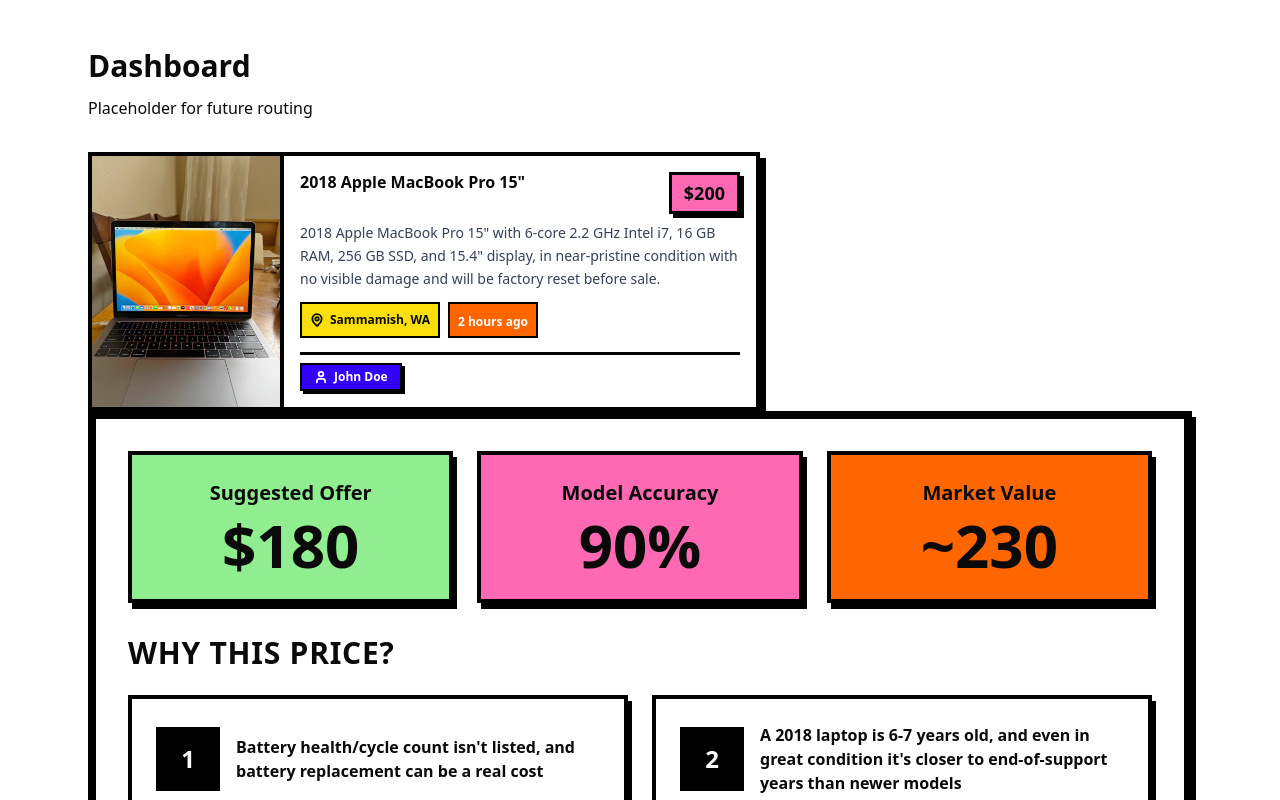
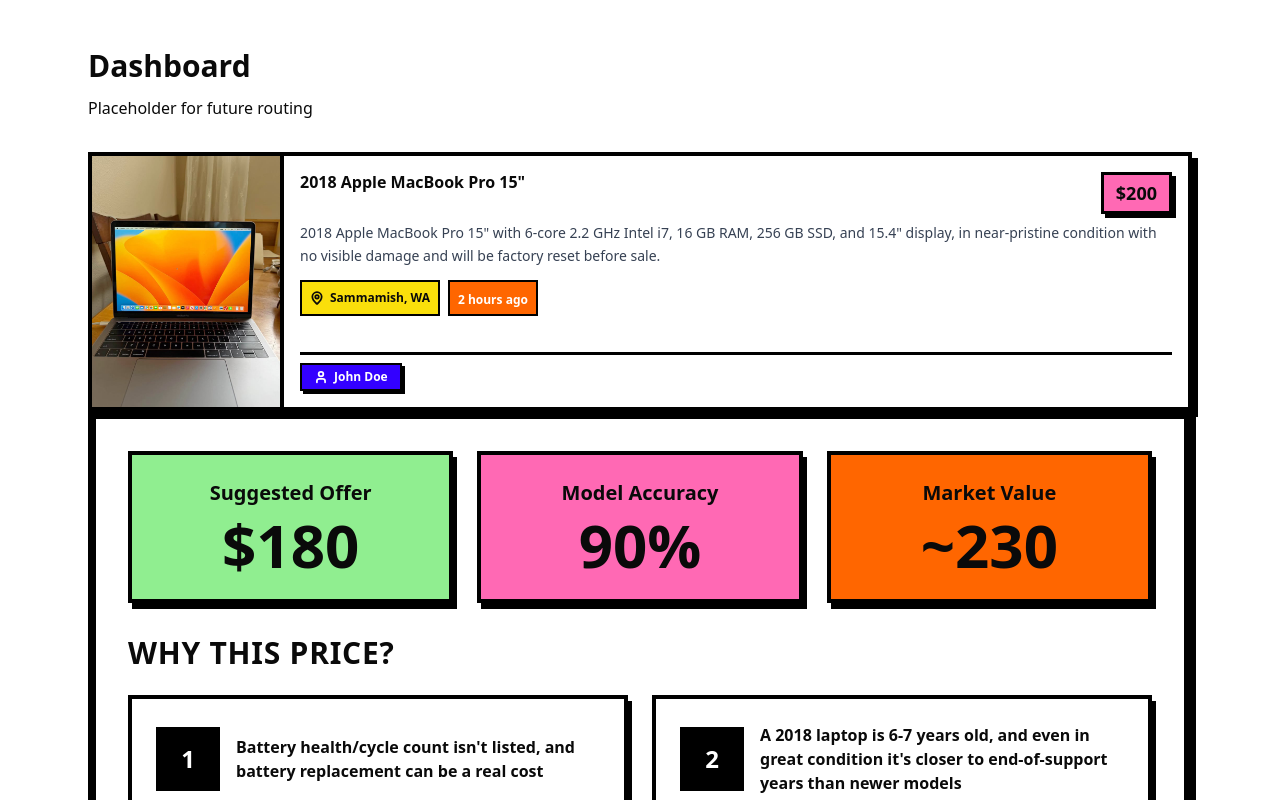
Before and after one commit to tanner-pham/Baller, a Next.js app: page /dashboard in a window 1280 px wide. Shown: the top 800 px of the page. Built offline with nearby package versions, Linux system fonts and the light colour scheme; a web font is replaced by a local one.

Commit message:
match currentlisting component to be same width as other dashboard components (#22)

```diff
--- a/src/app/dashboard/(components)/CurrentListing.tsx
+++ b/src/app/dashboard/(components)/CurrentListing.tsx
@@ -26,7 +26,7 @@ export function CurrentListing({
   conditionLabel,
 }: CurrentListingProps) {
   return (
-    <div className="w-full max-w-2xl">
+    <div className="w-full max-w-6xl mx-auto">
       {/* Main Card - Horizontal Layout */}
       <div className="bg-white border-4 border-black shadow-[6px_6px_0px_0px_rgba(0,0,0,1)] flex">
         {/* Image Container */}
```
